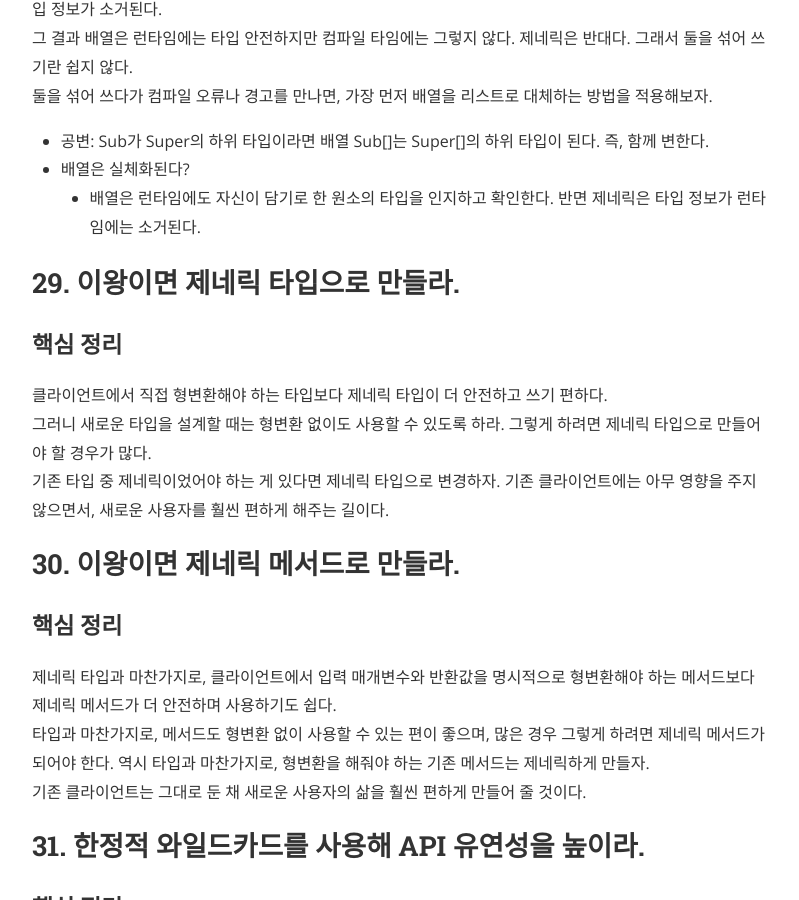
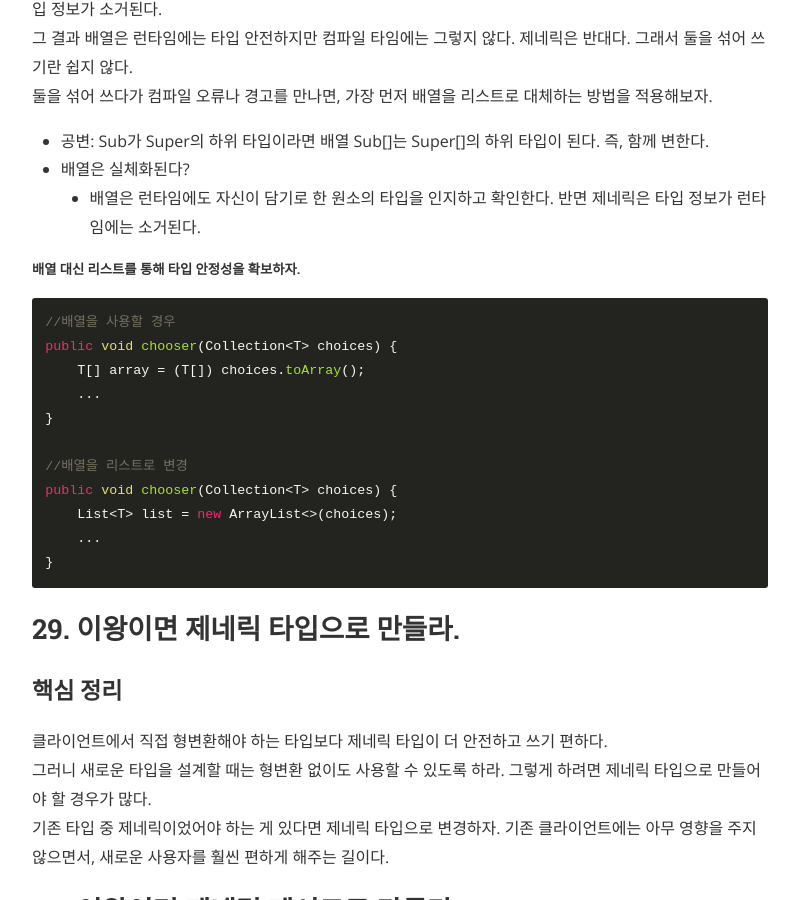
Before and after one commit to gonghojin/gonghojin.github.io, a Jekyll site: the page built from _posts/book/java/effectiveJava/2019-10-13-effectiveJava4.md, in a window 1280 px wide and 900 px high, scrolled down 2492 px. Shown: the whole window, without its empty margins (240-1039 px from the left). Built offline with Jekyll 4.4.1, drawn with Linux system fonts in a browser that asks for light colours; nearby versions of some CDN libraries; comment, search, counter and statistics services are not loaded.

Commit message:
Fix: 이펙티브자바_28. 다시 읽기

```diff
--- a/_posts/book/java/effectiveJava/2019-10-13-effectiveJava4.md
+++ b/_posts/book/java/effectiveJava/2019-10-13-effectiveJava4.md
@@ -62,6 +62,20 @@ Set<Object>, Set<?>는 안전하지만, raw 타입인 Set은 안전하다.
 + 배열은 실체화된다?
 	+ 배열은 런타임에도 자신이 담기로 한 원소의 타입을 인지하고 확인한다. 반면 제네릭은 타입 정보가 런타임에는 소거된다.
 
+##### 배열 대신 리스트를 통해 타입 안정성을 확보하자.
+~~~java
+//배열을 사용할 경우
+public void chooser(Collection<T> choices) {
+    T[] array = (T[]) choices.toArray();
+    ...
+}
+
+//배열을 리스트로 변경
+public void chooser(Collection<T> choices) {
+    List<T> list = new ArrayList<>(choices);
+    ...
+}
+~~~
 ## 29. 이왕이면 제네릭 타입으로 만들라.
 ### 핵심 정리
 클라이언트에서 직접 형변환해야 하는 타입보다 제네릭 타입이 더 안전하고 쓰기 편하다.
```
